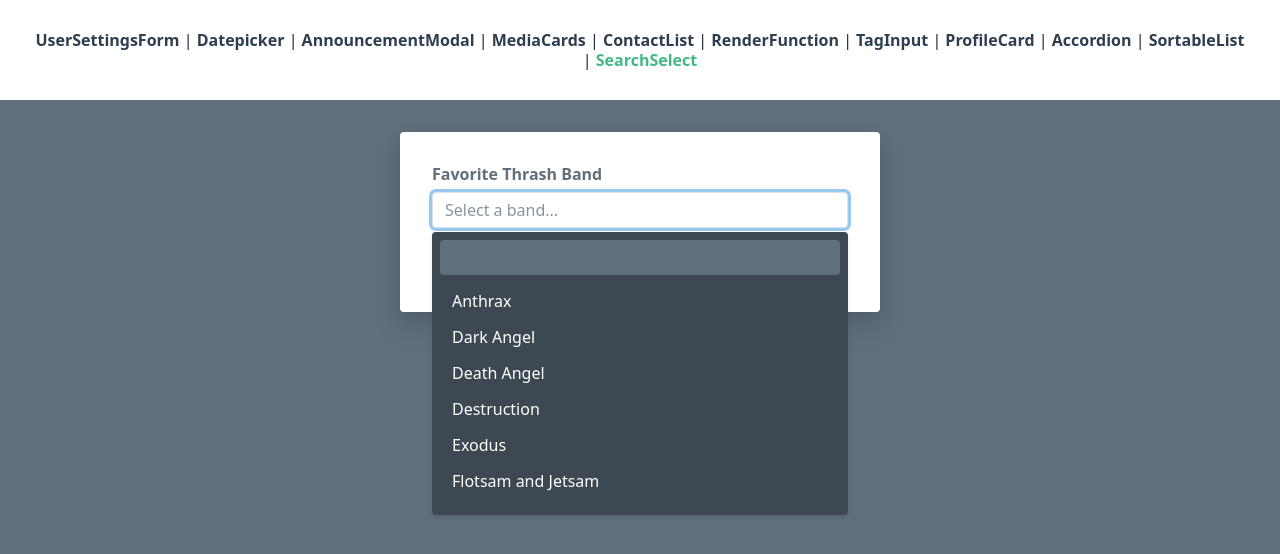
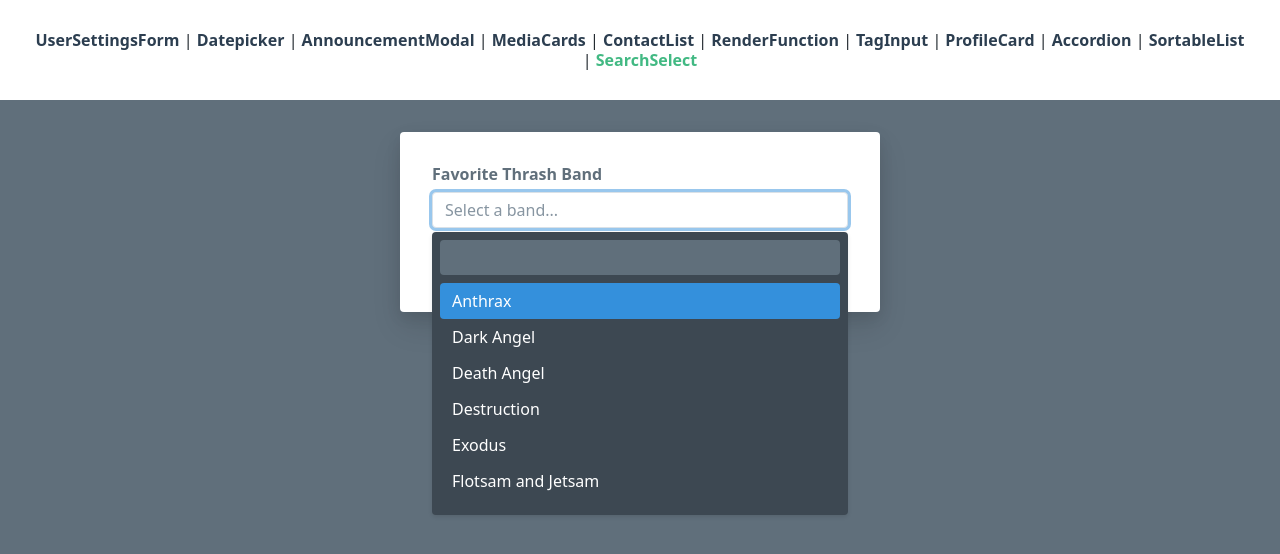
Before and after one commit to 124c4a11/AdvancedVueComponentDesign-Vue.js-, a Vue app: page /search-select in a window 1280 px wide. Both pictures are taken after a click on the button "Select a band...". Shown: the top 554 px of the page. Built offline with nearby package versions, Linux system fonts and the light colour scheme.

Commit message:
SearchSelect: keyboard navigation

```diff
--- a/src/components/SearchSelect.vue
+++ b/src/components/SearchSelect.vue
@@ -6,13 +6,28 @@
     </button>
 
     <div v-show="isOpen" class="search-select-dropdown">
-      <input ref="search" v-model="search" class="search-select-search">
+      <input
+        v-model="search"
+        ref="search"
+        @keydown.esc="close"
+        @keydown.up="highlightPrev"
+        @keydown.down="highlightNext"
+        @keydown.enter.prevent="selectHighlighted"
+        @keydown.tab.prevent
+        class="search-select-search"
+      >
 
-      <ul v-show="filteredOptions.length > 0" class="search-select-options">
-        <li class="search-select-option"
-          v-for="option in filteredOptions"
+      <ul
+        v-show="filteredOptions.length > 0"
+        ref="options"
+        class="search-select-options"
+      >
+        <li
+          v-for="(option, i) in filteredOptions"
           :key="option"
           @click="select(option)"
+          :class="{ 'is-active': i === highlightedIndex}"
+          class="search-select-option"
         >{{ option }}</li>
       </ul>
       <div v-show="filteredOptions.length === 0"  class="search-select-empty">
@@ -29,7 +44,8 @@
   data () {
     return {
       isOpen: false,
-      search: ''
+      search: '',
+      highlightedIndex: 0
     }
   },
 
@@ -41,9 +57,13 @@
 
   methods: {
     open () {
+      if (this.isOpen) return
+
       this.isOpen = true
+
       this.$nextTick(() => {
         this.$refs.search.focus()
+        this.scrollToHighlighted()
       })
     },
 
@@ -55,7 +75,40 @@
     select (option) {
       this.$emit('input', option)
       this.search = ''
+      this.highlightedIndex = 0
       this.close()
+    },
+
+    selectHighlighted () {
+      this.select(this.filteredOptions[this.highlightedIndex])
+    },
+
+    scrollToHighlighted () {
+      this.$refs.options.children[this.highlightedIndex].scrollIntoView({
+        block: 'nearest'
+      })
+    },
+
+    highlight (index) {
+      this.highlightedIndex = index
+
+      if (this.highlightedIndex < 0) {
+        this.highlightedIndex = this.filteredOptions.length - 1
+      }
+
+      if (this.highlightedIndex > this.filteredOptions.length - 1) {
+        this.highlightedIndex = 0
+      }
+
+      this.scrollToHighlighted()
+    },
+
+    highlightPrev () {
+      this.highlight(this.highlightedIndex - 1)
+    },
+
+    highlightNext () {
+      this.highlight(this.highlightedIndex + 1)
     }
   }
 }
```
